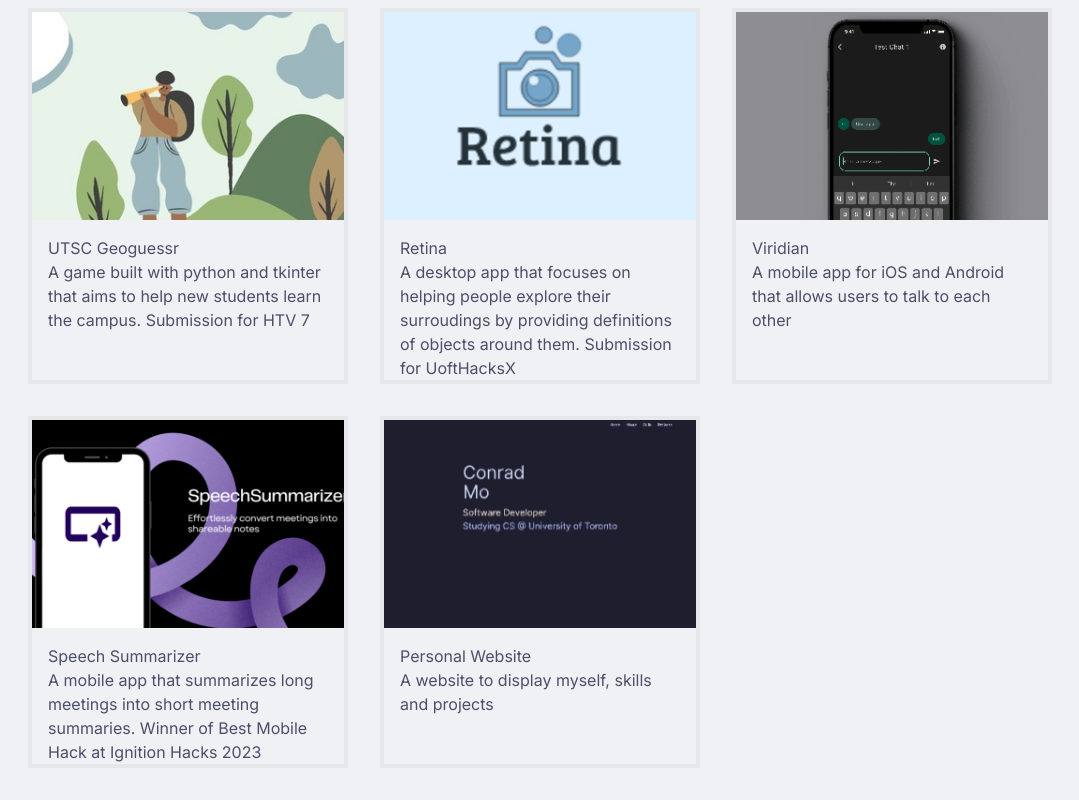
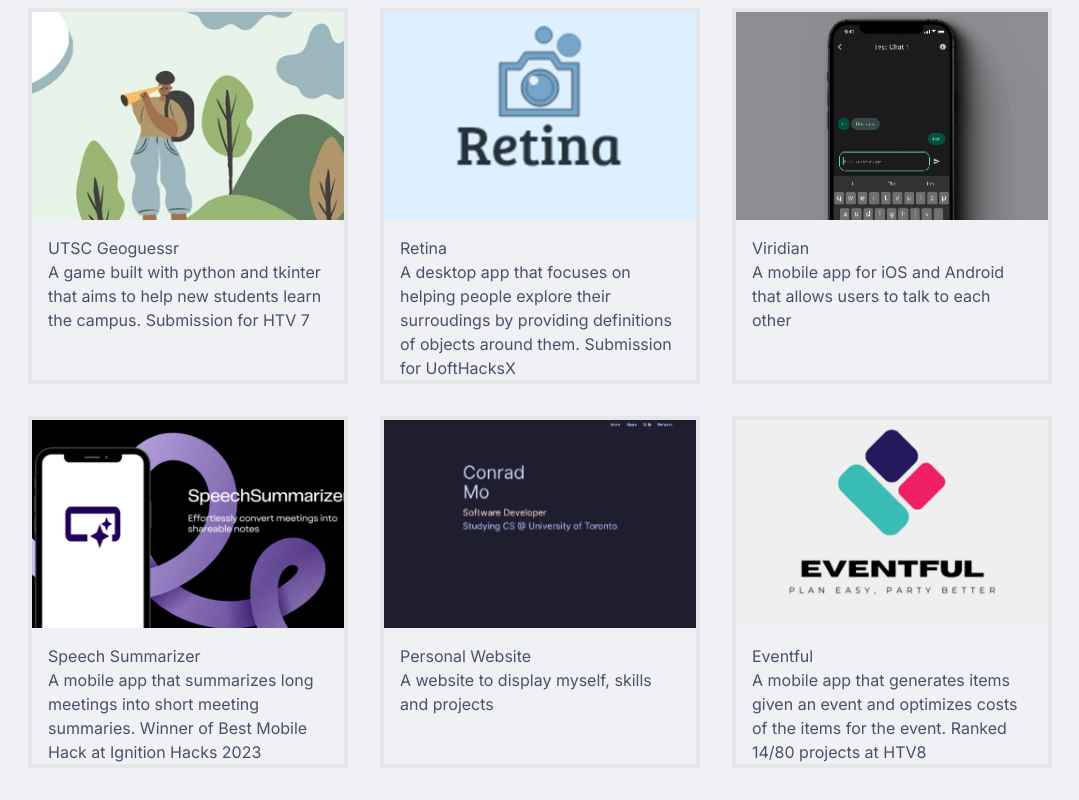
Before and after one commit to conrad-mo/personal-website-old, a Next.js app: page / in a window 1280 px wide. Shown: the part 2612-3412 px from the top of the page, without its empty margins (100-1179 px from the left). Built offline with nearby package versions, Linux system fonts and the light colour scheme; what @catppuccin/tailwindcss would draw is missing.

Commit message:
Update eventful

```diff
--- a/app/page.tsx
+++ b/app/page.tsx
@@ -312,6 +312,30 @@
                 <div className="absolute inset-0 bg-ctp-base opacity-0 hover:opacity-60 transition-opacity duration-300 ease-in-out"></div>
               </a>
             </motion.div>
+            <motion.div
+              variants={fadeInDown}
+              className="w-80 border-ctp-mantle border-solid border-4 relative"
+            >
+              <a
+                href="https://github.com/conrad-mo/Eventful"
+                target="_blank"
+                rel="noopener noreferrer"
+                className="gap-4 flex flex-col"
+              >
+                <Image
+                  src="/eventful.png"
+                  alt="Eventful Banner"
+                  priority={true}
+                  width={400}
+                  height={400}
+                />
+                <div className="mx-4">
+                  <div>Eventful</div>
+                  <div>A mobile app that generates items given an event and optimizes costs of the items for the event. Ranked 14/80 projects at HTV8</div>
+                </div>
+                <div className="absolute inset-0 bg-ctp-base opacity-0 hover:opacity-60 transition-opacity duration-300 ease-in-out"></div>
+              </a>
+            </motion.div>
           </div>
         </motion.div>
       </div>
```
Also changed, not shown: public/eventful.png (added).
